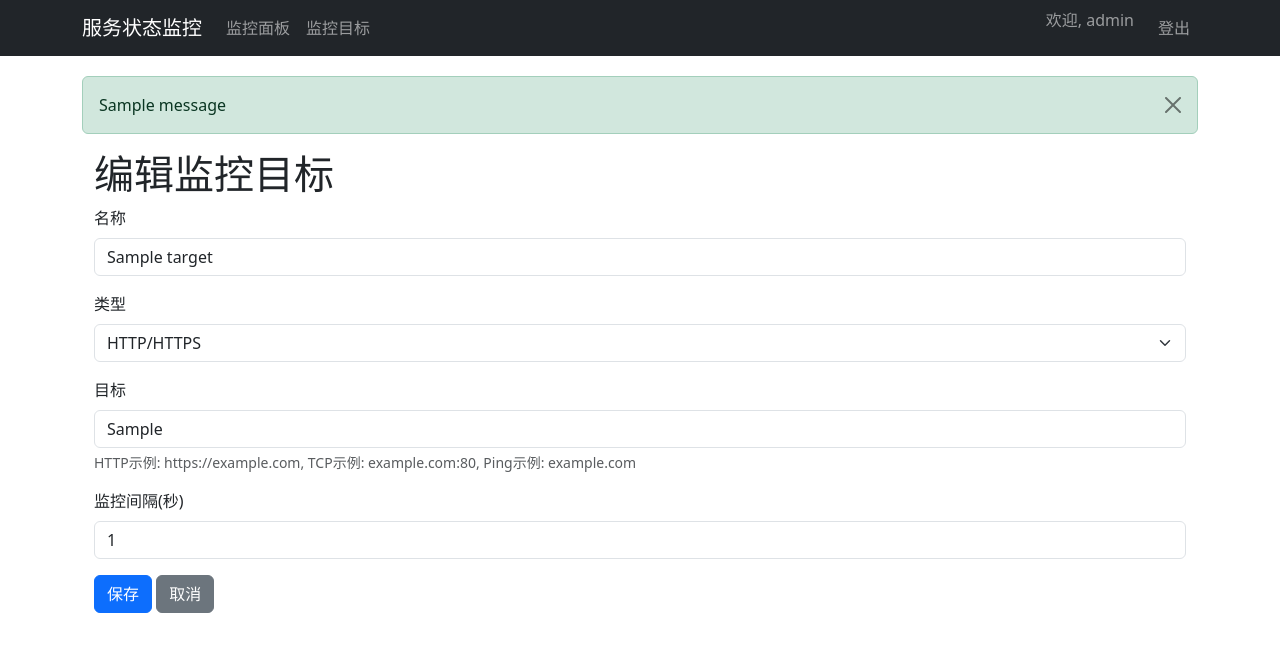
After one commit to ShawnMa123/upup, a Flask app: page /target/edit/1 in a window 1280 px wide. The commit adds this page. Shown: the top 652 px of the page. Run offline with Flask 3, Linux system fonts and the light colour scheme; a user stored in the database is signed in; tables that the repository leaves empty hold one stand-in row (values such as "Sample post"); one stand-in notice (Sample message) is shown.

Commit message:
user login

```diff
--- a/main.py
+++ b/main.py
@@ -1,4 +1,6 @@
-from flask import Flask, render_template, redirect, url_for, request
+from flask import Flask, render_template, redirect, url_for, request, flash
+from werkzeug.security import generate_password_hash, check_password_hash
+from flask_login import LoginManager, UserMixin, login_user, login_required, logout_user, current_user
 from flask_sqlalchemy import SQLAlchemy
 from apscheduler.schedulers.background import BackgroundScheduler
 import requests
@@ -6,10 +8,32 @@ from ping3 import ping
 import time
 
 app = Flask(__name__)
+app.secret_key = 'your_secret_key_here'  # 生产环境应使用更安全的随机密钥
 app.config['SQLALCHEMY_DATABASE_URI'] = 'sqlite:///monitor.db'
 app.config['SQLALCHEMY_TRACK_MODIFICATIONS'] = False
 
 db = SQLAlchemy(app)
+
+# 初始化登录管理器
+login_manager = LoginManager()
+login_manager.init_app(app)
+login_manager.login_view = 'login'
+
+# 用户模型
+class User(UserMixin, db.Model):
+    id = db.Column(db.Integer, primary_key=True)
+    username = db.Column(db.String(80), unique=True, nullable=False)
+    password_hash = db.Column(db.String(128), nullable=False)
+
+    def set_password(self, password):
+        self.password_hash = generate_password_hash(password)
+
+    def check_password(self, password):
+        return check_password_hash(self.password_hash, password)
+
+@login_manager.user_loader
+def load_user(user_id):
+    return User.query.get(int(user_id))
 
 # 数据库模型
 class MonitorTarget(db.Model):
@@ -154,13 +178,62 @@ def add_test():
     db.session.commit()
     return redirect(url_for('dashboard'))
 
+# 用户认证路由
+@app.route('/register', methods=['GET', 'POST'])
+def register():
+    if request.method == 'POST':
+        username = request.form['username']
+        password = request.form['password']
+
+        # 检查用户名是否已存在
+        existing_user = User.query.filter_by(username=username).first()
+        if existing_user:
+            flash('用户名已存在', 'danger')
+            return redirect(url_for('register'))
+
+        # 创建新用户
+        new_user = User(username=username)
+        new_user.set_password(password)
+        db.session.add(new_user)
+        db.session.commit()
+
+        flash('注册成功，请登录', 'success')
+        return redirect(url_for('login'))
+
+    return render_template('register.html')
+
+@app.route('/login', methods=['GET', 'POST'])
+def login():
+    if request.method == 'POST':
+        username = request.form['username']
+        password = request.form['password']
+
+        user = User.query.filter_by(username=username).first()
+
+        if user and user.check_password(password):
+            login_user(user)
+            return redirect(url_for('dashboard'))
+        else:
+            flash('用户名或密码错误', 'danger')
+
+    return render_template('login.html')
+
+@app.route('/logout')
+@login_required
+def logout():
+    logout_user()
+    flash('您已成功登出', 'success')
+    return redirect(url_for('dashboard'))
+
 # 监控目标管理
 @app.route('/targets')
+@login_required
 def manage_targets():
     targets = MonitorTarget.query.all()
     return render_template('targets.html', targets=targets)
 
 @app.route('/target/add', methods=['GET', 'POST'])
+@login_required
 def add_target():
     if request.method == 'POST':
         name = request.form['name']
@@ -181,6 +254,7 @@ def add_target():
     return render_template('add_target.html')
 
 @app.route('/target/edit/<int:id>', methods=['GET', 'POST'])
+@login_required
 def edit_target(id):
     target = MonitorTarget.query.get(id)
     if not target:
@@ -197,6 +271,7 @@ def edit_target(id):
     return render_template('edit_target.html', target=target)
 
 @app.route('/target/delete/<int:id>')
+@login_required
 def delete_target(id):
     target = MonitorTarget.query.get(id)
     if target:
@@ -206,8 +281,21 @@ def delete_target(id):
         db.session.commit()
     return redirect(url_for('manage_targets'))
 
+# 在应用启动时创建admin用户（仅用于演示）
+def create_admin_user():
+    admin = User.query.filter_by(username='admin').first()
+    if not admin:
+        admin = User(username='admin')
+        admin.set_password('admin123')
+        db.session.add(admin)
+        db.session.commit()
+
 if __name__ == '__main__':
     # 创建数据库表
     with app.app_context():
         db.create_all()
+        create_admin_user()
+    # 创建数据库表
+    with app.app_context():
+        db.create_all()
     app.run(debug=True)
--- a/requirements.txt
+++ b/requirements.txt
@@ -4,3 +4,4 @@ flask_migrate
 apscheduler
 requests
 ping3
+flask_login
--- a/templates/base.html
+++ b/templates/base.html
@@ -29,8 +29,37 @@
                     </li>
                 </ul>
             </div>
+            <div class="navbar-nav">
+                {% if current_user.is_authenticated %}
+                <li class="nav-item">
+                    <span class="navbar-text me-3">欢迎, {{ current_user.username }}</span>
+                </li>
+                <li class="nav-item">
+                    <a class="nav-link" href="{{ url_for('logout') }}">登出</a>
+                </li>
+                {% else %}
+                <li class="nav-item">
+                    <a class="nav-link" href="{{ url_for('login') }}">登录</a>
+                </li>
+                <li class="nav-item">
+                    <a class="nav-link" href="{{ url_for('register') }}">注册</a>
+                </li>
+                {% endif %}
+            </div>
         </div>
     </nav>
+
+    <div class="container">
+        {% with messages = get_flashed_messages(with_categories=true) %}
+        {% if messages %}
+            {% for category, message in messages %}
+            <div class="alert alert-{{ category }} alert-dismissible fade show" role="alert">
+                {{ message }}
+                <button type="button" class="btn-close" data-bs-dismiss="alert" aria-label="Close"></button>
+            </div>
+            {% endfor %}
+        {% endif %}
+        {% endwith %}
 
     <div class="container">
         {% block content %}{% endblock %}
--- /dev/null
+++ b/templates/edit_target.html
@@ -0,0 +1,30 @@
+{% extends "base.html" %}
+
+{% block content %}
+<h1>编辑监控目标</h1>
+<form method="POST">
+    <div class="mb-3">
+        <label for="name" class="form-label">名称</label>
+        <input type="text" class="form-control" id="name" name="name" value="{{ target.name }}" required>
+    </div>
+    <div class="mb-3">
+        <label for="type" class="form-label">类型</label>
+        <select class="form-select" id="type" name="type" required>
+            <option value="http" {% if target.target_type=='http' %}selected{% endif %}>HTTP/HTTPS</option>
+            <option value="tcp" {% if target.target_type=='tcp' %}selected{% endif %}>TCP端口</option>
+            <option value="ping" {% if target.target_type=='ping' %}selected{% endif %}>Ping</option>
+        </select>
+    </div>
+    <div class="mb-3">
+        <label for="target" class="form-label">目标</label>
+        <input type="text" class="form-control" id="target" name="target" value="{{ target.target }}" required>
+        <div class="form-text">HTTP示例: https://example.com, TCP示例: example.com:80, Ping示例: example.com</div>
+    </div>
+    <div class="mb-3">
+        <label for="interval" class="form-label">监控间隔(秒)</label>
+        <input type="number" class="form-control" id="interval" name="interval" value="{{ target.interval }}" min="10" required>
+    </div>
+    <button type="submit" class="btn btn-primary">保存</button>
+    <a href="{{ url_for('manage_targets') }}" class="btn btn-secondary">取消</a>
+</form>
+{% endblock %}
```
Also changed, not shown: templates/login.html (added, +17 -0 lines), templates/register.html (added, +17 -0 lines).
